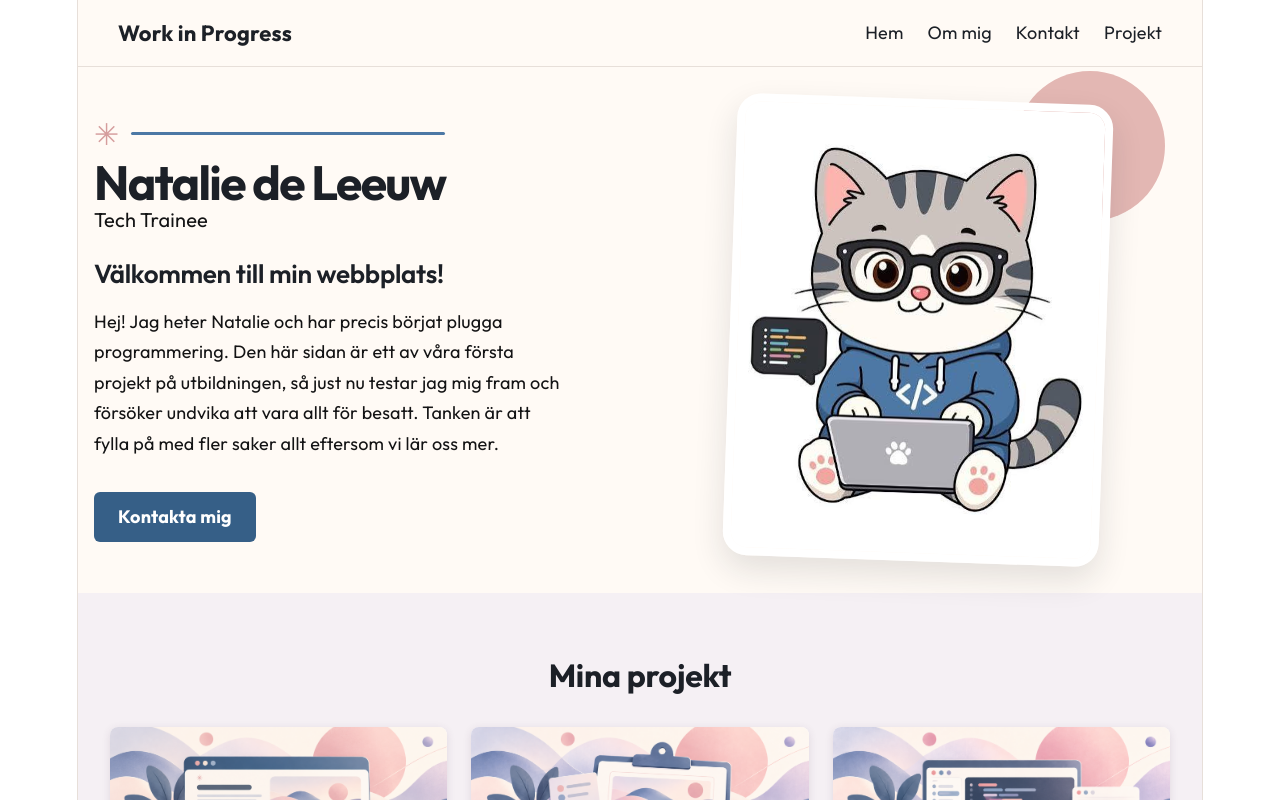
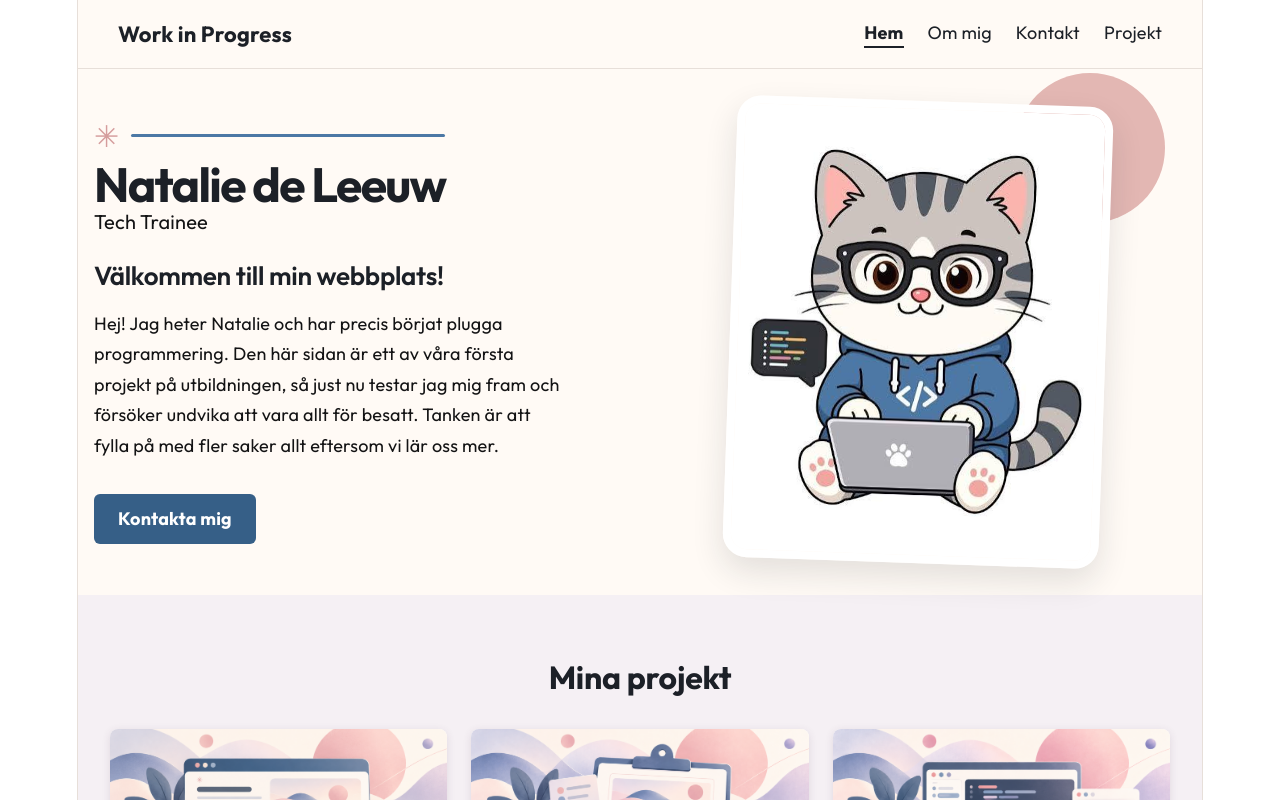
Before and after one commit to nataliedeleeuw/min-sida-experiment, a React (Vite) app: page / in a window 1280 px wide. Shown: the top 800 px of the page. Built offline with nearby package versions, Linux system fonts and the light colour scheme.

Commit message:
https://github.com/nataliedeleeuw/min-sida-experiment

```diff
--- a/src/components/Navbar.css
+++ b/src/components/Navbar.css
@@ -28,3 +28,8 @@
 .lankar a:hover {
   color: #4C78A5;
 }
+
+.lankar a.active {
+  font-weight: 700;
+  border-bottom: 2px solid currentColor;
+}
--- a/src/components/Navbar.jsx
+++ b/src/components/Navbar.jsx
@@ -1,15 +1,15 @@
 import './Navbar.css';
-import { Link } from "react-router-dom";
+import { NavLink } from "react-router-dom";
 
 function Navbar() {
   return (
     <nav className="navbar">
       <span className="logo">Work in Progress</span>
   <div className="lankar">
-    <Link to="/">Hem</Link>
-    <Link to="/om-mig">Om mig</Link>
-    <Link to="/kontakt">Kontakt</Link>
-    <Link to="/projekt">Projekt</Link>
+    <NavLink to="/" end>Hem</NavLink>
+    <NavLink to="/om-mig">Om mig</NavLink>
+    <NavLink to="/kontakt">Kontakt</NavLink>
+    <NavLink to="/projekt">Projekt</NavLink>
   </div>
     </nav>
   );
```
